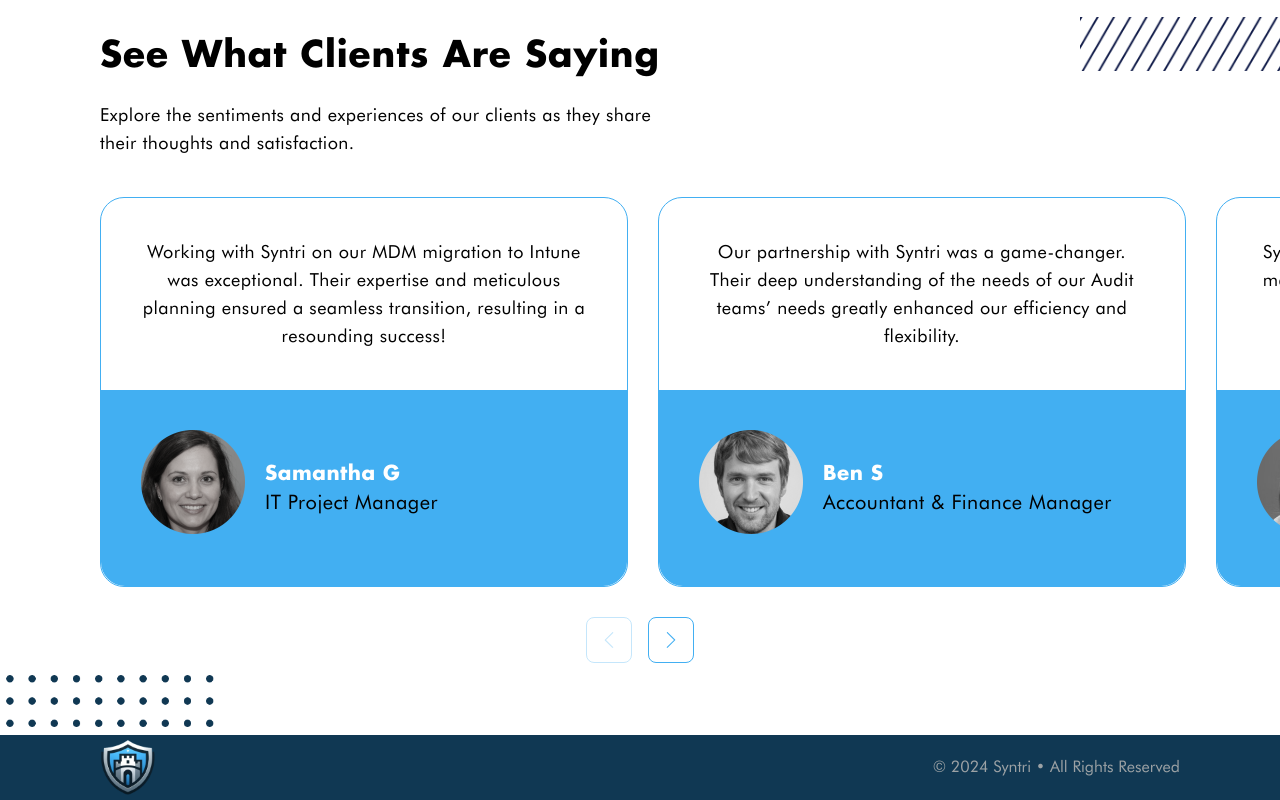
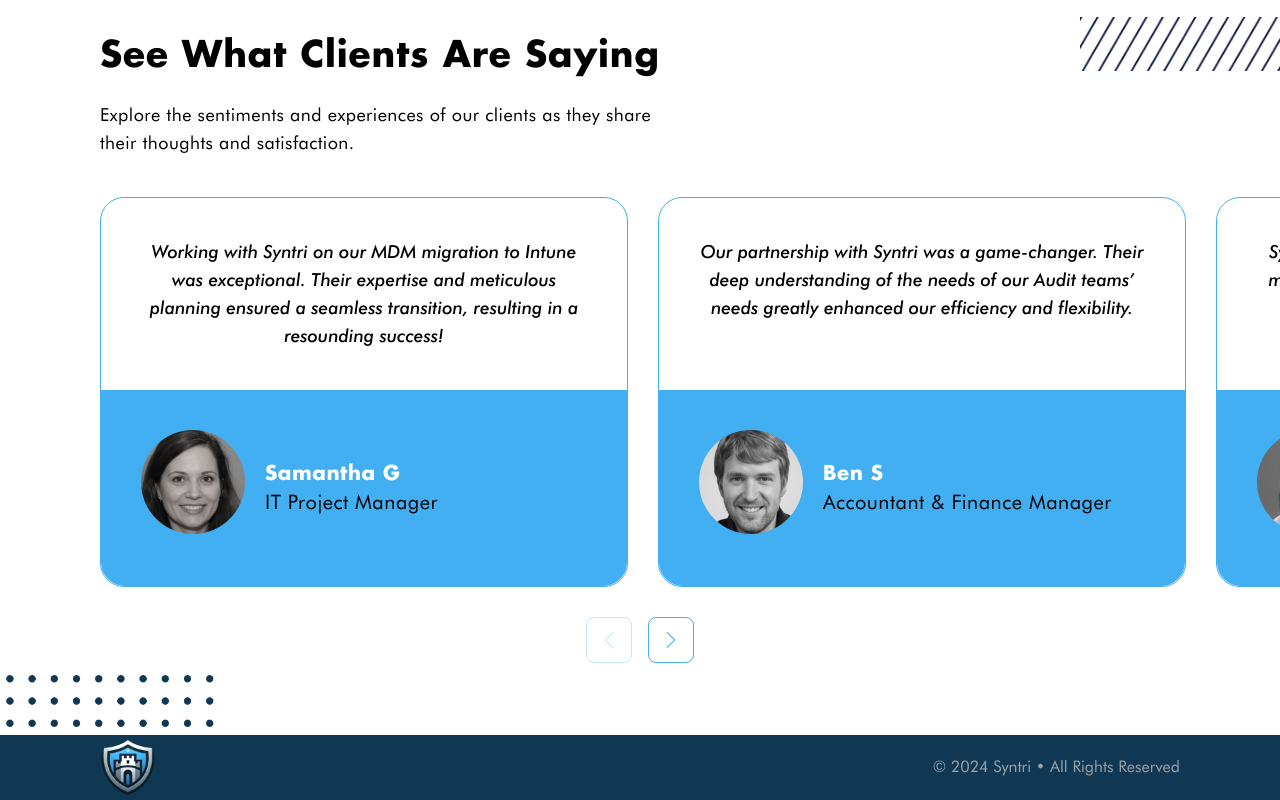
Before and after one commit to jennaly/syntri-landing, a Next.js app: page / in a window 1280 px wide. Shown: the part 2694-3494 px from the top of the page. Built offline with nearby package versions, Linux system fonts and the light colour scheme.

Commit message:
chore: import custom font

```diff
--- a/app/components/Testimonials.tsx
+++ b/app/components/Testimonials.tsx
@@ -106,7 +106,7 @@ const Testimonial = ({
     <div
       className={`relative shrink-0 cursor-pointer transition-transform hover:-translate-y-1 border border-secondary-blue flex flex-col justify-between rounded-3xl w-full mr-[20px] md:w-[528px] md:mr-[30px]`}
     >
-      <p className="text-md lg:text-lg tracking-wide p-[40px] text-center">
+      <p className="text-md lg:text-lg p-[40px] text-center font-medium italic">
         {sentiment}
       </p>
       <div className="flex items-center gap-[20px] bg-secondary-blue p-[40px] rounded-b-3xl">
--- a/app/layout.tsx
+++ b/app/layout.tsx
@@ -15,13 +15,18 @@ export const futura = localFont({
       weight: "700",
       style: "normal",
     },
+    {
+      path: "../public/fonts/Futura-Medium-Italic.ttf",
+      weight: "500",
+      style: "italic",
+    },
   ],
   variable: "--font-futura",
 });
 
 export const metadata: Metadata = {
-  title: "Create Next App",
-  description: "Generated by create next app",
+  title: "Syntri",
+  description: "Seamless and mordern IT solutions",
 };
 
 export default function RootLayout({
```
Also changed, not shown: public/fonts/Futura-Medium-Italic.ttf (added).
